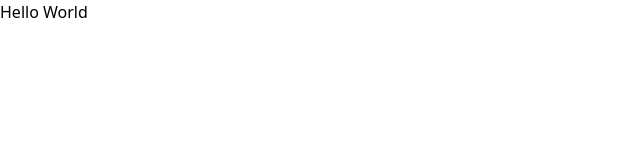
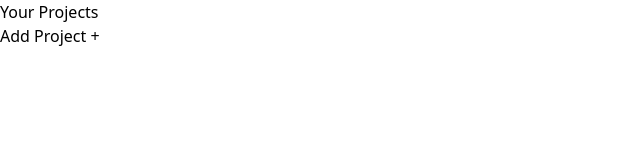
Before and after one commit to Joao4569/udemy-react-project-management-app, a React (Vite) app: page / in a window 1280 px wide. Shown: the top 160 px of the page, without its empty margins (0-640 px from the left). Built offline with nearby package versions, Linux system fonts and the light colour scheme.

Commit message:
feat: Add basic ProjectsSidebar component

```diff
--- a/src/App.jsx
+++ b/src/App.jsx
@@ -1,8 +1,10 @@
+import ProjectsSidebar from "./assets/components/ProjectsSidebar";
+
 function App() {
   return (
-    <>
-      <h1 className="my-8 text-center text-5xl font-bold">Hello World</h1>
-    </>
+    <main>
+      <ProjectsSidebar />
+    </main>
   );
 }
 
--- /dev/null
+++ b/src/assets/components/ProjectsSidebar.jsx
@@ -0,0 +1,15 @@
+export default function ProjectsSidebar() {
+  return (
+    <aside>
+      <h2>Your Projects</h2>
+			<div>
+				<button>
+					Add Project +
+				</button>
+			</div>
+			<ul>
+
+			</ul>
+    </aside>
+  );
+}
```
